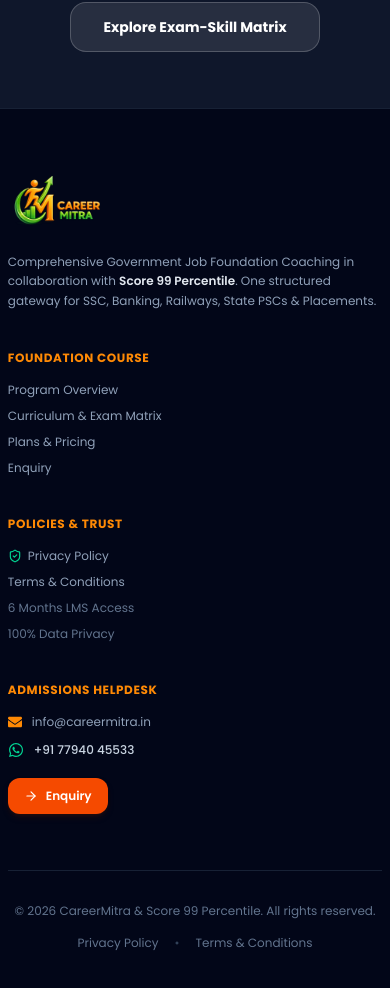
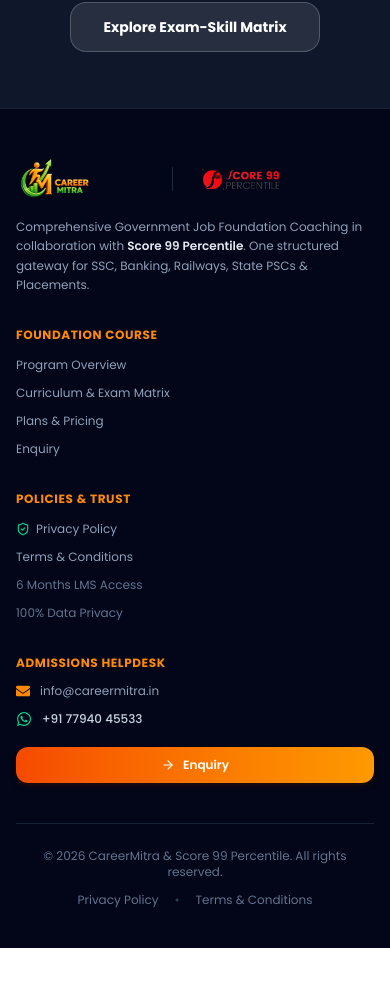
Before and after one commit to merugu-srikanth/career-Courses, a Next.js app: page / in a window 390 px wide. Shown: the part 7855-8843 px from the top of the page. After the commit the page ends 8803 px from the top, so only its background shows below. Built offline with nearby package versions, Linux system fonts and the light colour scheme.

Commit message:
Make footer fully responsive on small screens with co-branding logos

```diff
--- a/src/components/Footer.jsx
+++ b/src/components/Footer.jsx
@@ -3,19 +3,21 @@
 import Link from "next/link";
 import Image from "next/image";
 import LogoImg from "@/assets/NewLogo.png";
-import { FaWhatsapp, FaYoutube, FaLinkedin, FaEnvelope } from "react-icons/fa";
-import { ShieldCheck, PhoneCall, ArrowRight } from "lucide-react";
+import Score99Logo from "@/assets/score99logo.png";
+import { FaWhatsapp, FaEnvelope, FaExternalLinkAlt } from "react-icons/fa";
+import { ShieldCheck, ArrowRight } from "lucide-react";
 
 export default function Footer() {
   return (
-    <footer className="bg-slate-950 text-white border-t border-slate-800/80 pt-16 pb-12">
-      <div className="w-full max-w-7xl mx-auto px-[2%] md:px-0">
-        <div className="grid grid-cols-1 md:grid-cols-2 lg:grid-cols-12 gap-10 lg:gap-8 mb-14">
+    <footer className="bg-slate-950 text-white border-t border-slate-800/80 pt-12 sm:pt-16 pb-10 sm:pb-12">
+      <div className="w-full max-w-7xl mx-auto px-4 sm:px-6 lg:px-8">
+        <div className="grid grid-cols-1 sm:grid-cols-2 lg:grid-cols-12 gap-8 sm:gap-10 lg:gap-8 mb-10 sm:mb-14">
 
           {/* Brand & Collaboration - 4 cols on large screens */}
-          <div className="lg:col-span-4 space-y-4">
+          <div className="sm:col-span-2 lg:col-span-4 space-y-4">
+            <div className="flex items-center gap-3 sm:gap-4 flex-wrap">
               <Link href="/" className="inline-block group focus:outline-hidden">
-              <div className="relative w-52 sm:w-60 h-14 sm:h-16">
+                <div className="relative w-36 sm:w-44 h-11 sm:h-13">
                   <Image
                     src={LogoImg}
                     alt="Career Mitra"
@@ -25,69 +27,88 @@
                   />
                 </div>
               </Link>
+              <span className="h-6 sm:h-7 w-px bg-slate-800" />
+              <a
+                href="https://score99percentile.com"
+                target="_blank"
+                rel="noopener noreferrer"
+                className="inline-block hover:opacity-90 transition-opacity"
+                title="Score 99 Percentile"
+              >
+                <div className="relative w-28 sm:w-32 h-6 sm:h-7">
+                  <Image
+                    src={Score99Logo}
+                    alt="Score 99 Percentile"
+                    fill
+                    className="object-contain"
+                  />
+                </div>
+              </a>
+            </div>
+
             <p className="text-xs sm:text-[13px] text-slate-400 leading-relaxed font-normal max-w-sm">
-              Comprehensive Government Job Foundation Coaching in collaboration with <strong className="text-slate-200 font-semibold">Score 99 Percentile</strong>. One structured gateway for SSC, Banking, Railways, State PSCs & Placements.
+              Comprehensive Government Job Foundation Coaching in collaboration with <strong className="text-slate-200 font-semibold">Score 99 Percentile</strong>. One structured gateway for SSC, Banking, Railways, State PSCs &amp; Placements.
             </p>
           </div>
 
-          {/* Foundation Course - 2.5 cols */}
+          {/* Foundation Course - 3 cols */}
           <div className="lg:col-span-3 lg:pl-4">
-            <h4 className="text-xs font-bold uppercase tracking-wider text-orange-400 mb-4">
+            <h4 className="text-xs font-bold uppercase tracking-wider text-orange-400 mb-3 sm:mb-4">
               Foundation Course
             </h4>
-            <ul className="space-y-2.5 text-xs sm:text-[13px] text-slate-400">
+            <ul className="space-y-2 text-xs sm:text-[13px] text-slate-400">
               <li>
-                <Link href="/" className="hover:text-white transition-colors duration-150">
+                <Link href="/" className="hover:text-white transition-colors duration-150 inline-block py-0.5">
                   Program Overview
                 </Link>
               </li>
               <li>
-                <Link href="/curriculum" className="hover:text-white transition-colors duration-150">
-                  Curriculum & Exam Matrix
+                <Link href="/curriculum" className="hover:text-white transition-colors duration-150 inline-block py-0.5">
+                  Curriculum &amp; Exam Matrix
                 </Link>
               </li>
               <li>
-                <Link href="/plans-pricing" className="hover:text-white transition-colors duration-150">
-                  Plans & Pricing
+                <Link href="/plans-pricing" className="hover:text-white transition-colors duration-150 inline-block py-0.5">
+                  Plans &amp; Pricing
                 </Link>
               </li>
               <li>
-                <Link href="/enroll" className="hover:text-white transition-colors duration-150">
+                <Link href="/enroll" className="hover:text-white transition-colors duration-150 inline-block py-0.5">
                   Enquiry
                 </Link>
               </li>
             </ul>
           </div>
 
-          {/* Student Legal & Trust - 2.5 cols */}
+          {/* Policies & Trust - 2 cols */}
           <div className="lg:col-span-2">
-            <h4 className="text-xs font-bold uppercase tracking-wider text-orange-400 mb-4">
-              Policies & Trust
+            <h4 className="text-xs font-bold uppercase tracking-wider text-orange-400 mb-3 sm:mb-4">
+              Policies &amp; Trust
             </h4>
-            <ul className="space-y-2.5 text-xs sm:text-[13px] text-slate-400">
+            <ul className="space-y-2 text-xs sm:text-[13px] text-slate-400">
               <li>
-                <Link href="/privacy-policy" className="hover:text-white transition-colors duration-150 flex items-center gap-1.5">
+                <Link href="/privacy-policy" className="hover:text-white transition-colors duration-150 flex items-center gap-1.5 py-0.5">
                   <ShieldCheck className="w-3.5 h-3.5 text-emerald-400 shrink-0" />
                   <span>Privacy Policy</span>
                 </Link>
               </li>
               <li>
-                <Link href="/terms-conditions" className="hover:text-white transition-colors duration-150">
-                  Terms & Conditions
+                <Link href="/terms-conditions" className="hover:text-white transition-colors duration-150 inline-block py-0.5">
+                  Terms &amp; Conditions
                 </Link>
               </li>
-              <li className="text-slate-500">
+              <li className="text-slate-500 py-0.5">
                 6 Months LMS Access
               </li>
-              <li className="text-slate-500">
+              <li className="text-slate-500 py-0.5">
                 100% Data Privacy
               </li>
             </ul>
           </div>
 
           {/* Admissions Helpdesk - 3 cols */}
-          <div className="lg:col-span-3">
-            <h4 className="text-xs font-bold uppercase tracking-wider text-orange-400 mb-4">
+          <div className="sm:col-span-2 lg:col-span-3">
+            <h4 className="text-xs font-bold uppercase tracking-wider text-orange-400 mb-3 sm:mb-4">
               Admissions Helpdesk
             </h4>
             <div className="space-y-3 text-xs sm:text-[13px] text-slate-400">
@@ -106,7 +127,7 @@
               <div className="pt-2">
                 <Link
                   href="/enroll"
-                  className="inline-flex items-center gap-2 px-4 py-2.5 rounded-xl bg-orange-600 hover:bg-orange-500 text-white font-semibold text-xs transition-all shadow-md shadow-orange-950/40 hover:shadow-orange-900/50 hover:-translate-y-0.5"
+                  className="w-full sm:w-auto inline-flex items-center justify-center gap-2 px-5 py-2.5 rounded-xl bg-gradient-to-r from-orange-600 to-amber-500 hover:from-orange-500 hover:to-amber-400 text-white font-semibold text-xs transition-all shadow-md shadow-orange-950/40 text-center"
                 >
                   <ArrowRight className="w-3.5 h-3.5" />
                   <span>Enquiry</span>
@@ -118,15 +139,15 @@
         </div>
 
         {/* Bottom Bar */}
-        <div className="pt-8 border-t border-slate-800/80 flex flex-col sm:flex-row items-center justify-between gap-4 text-xs text-slate-500">
-          <p>© {new Date().getFullYear()} CareerMitra & Score 99 Percentile. All rights reserved.</p>
+        <div className="pt-6 sm:pt-8 border-t border-slate-800/80 flex flex-col sm:flex-row items-center justify-between gap-3 text-xs text-slate-500 text-center sm:text-left">
+          <p>© {new Date().getFullYear()} CareerMitra &amp; Score 99 Percentile. All rights reserved.</p>
           <div className="flex items-center gap-4">
             <Link href="/privacy-policy" className="hover:text-slate-300 transition-colors">
               Privacy Policy
             </Link>
             <span className="text-slate-700">•</span>
             <Link href="/terms-conditions" className="hover:text-slate-300 transition-colors">
-              Terms & Conditions
+              Terms &amp; Conditions
             </Link>
           </div>
         </div>
```
Lines whose indentation alone changed are shown as unchanged.
